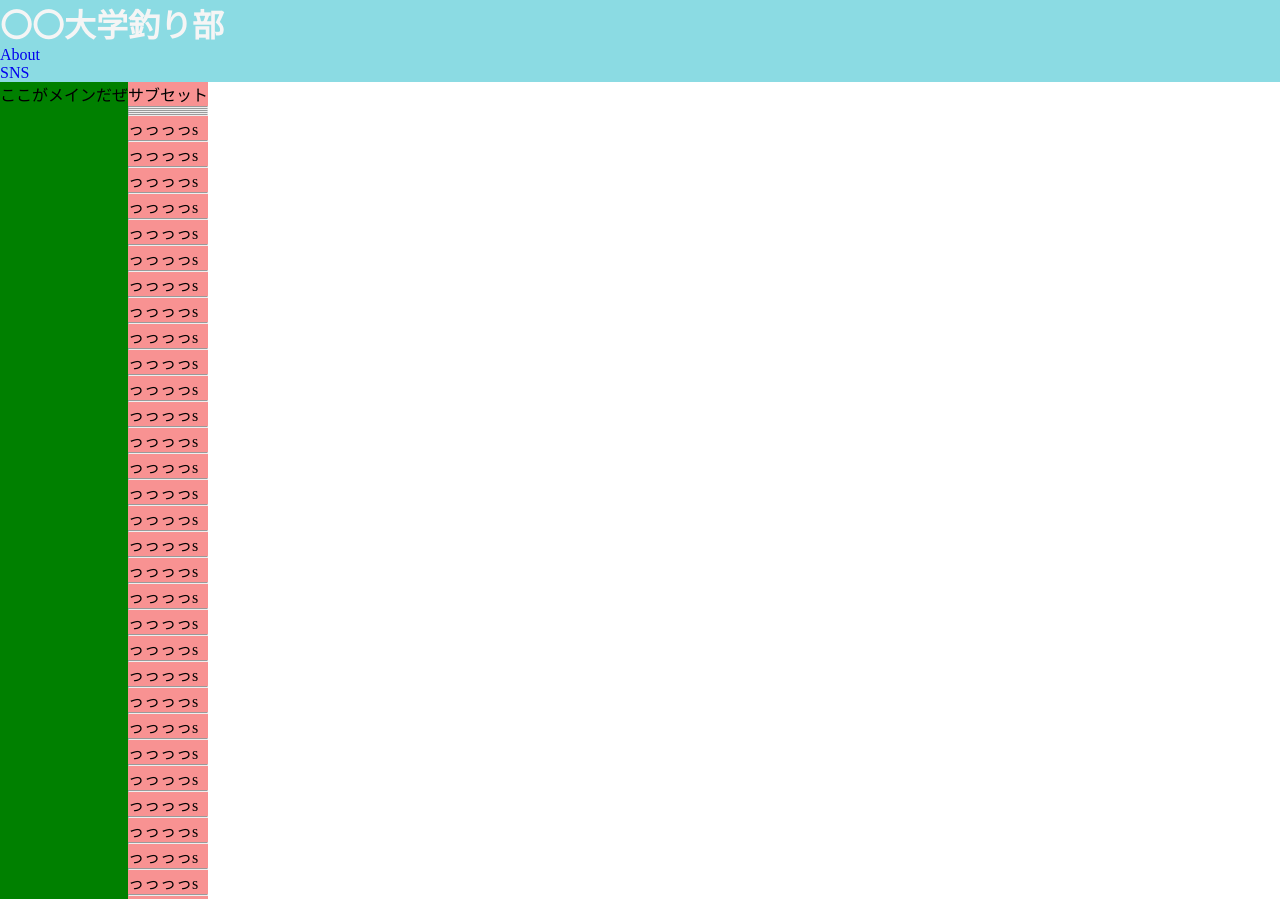
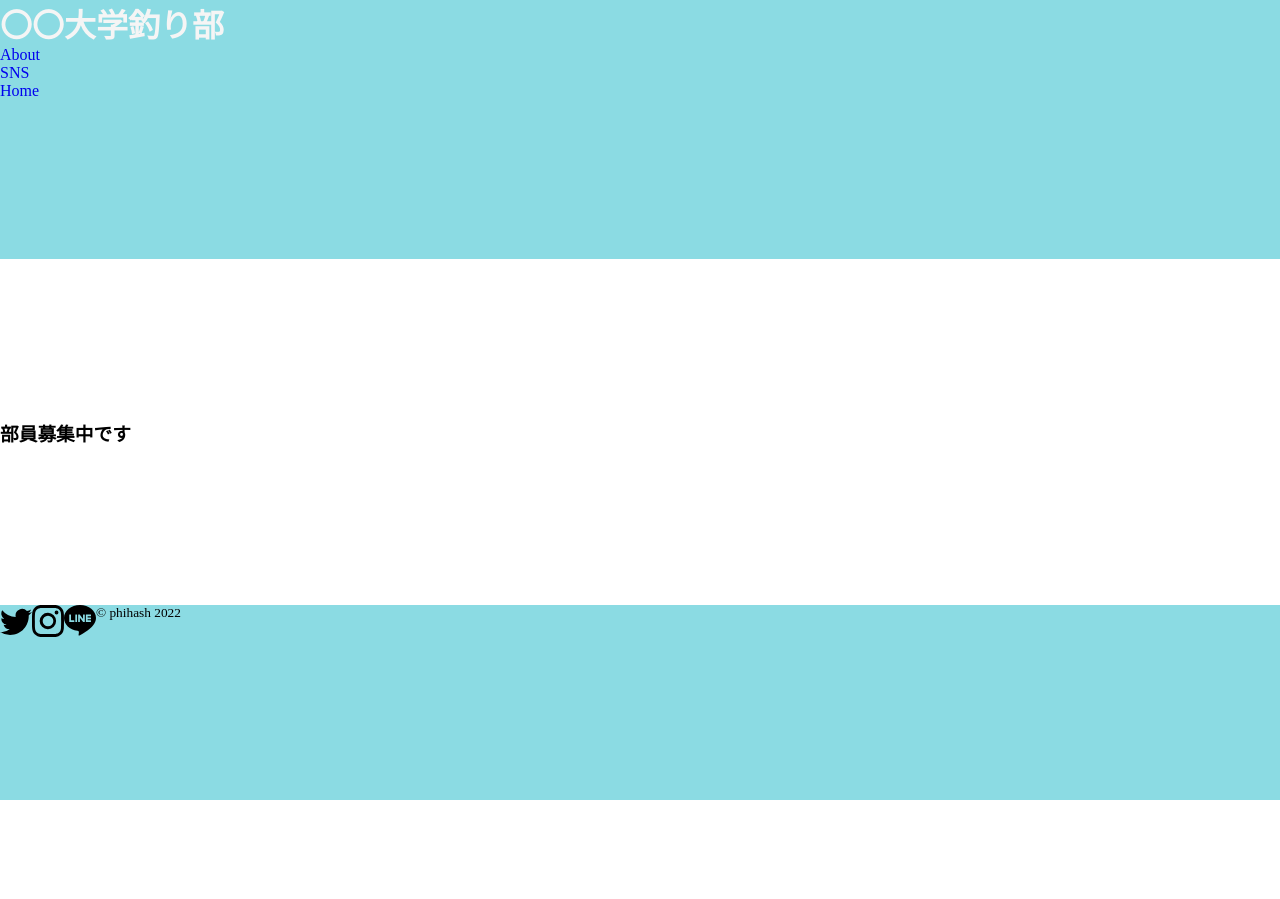
Before and after one commit to phihash/Test, a plain HTML site: page index.html in a window 1280 px wide. Shown: the top 899 px of the page. After the commit the page ends 800 px from the top, so only its background shows below. Drawn offline with nearby package versions, Linux system fonts and the light colour scheme.

```diff
--- a/index.html
+++ b/index.html
@@ -33,88 +33,19 @@
       <ul>
         <li><a href="about.html">About</a></li>
         <li><a href="#sns-link">SNS</a></li>
-        <li><a href=""></a></li>
+        <li><a href="index.html">Home</a></li>
       </ul>
     </nav>
   </header>
   <!-- indexにヒーロー画像 -->
+  <!-- すワイパーJSいれたい -->
   <main class="main">
-    <div class="d-flex">
-      <div class="content">
-        ここがメインだぜ
-      </div>
-      <div class="sub-section">
-        サブセット
-        <hr>
-        <hr>
-        <hr>
-        <hr>
-        <hr>
-        っっっっs
-        <hr>
-        っっっっs
-        <hr>
-        っっっっs
-        <hr>
-        っっっっs
-        <hr>
-        っっっっs
-        <hr>
-        っっっっs
-        <hr>
-        っっっっs
-        <hr>
-        っっっっs
-        <hr>
-        っっっっs
-        <hr>
-        っっっっs
-        <hr>
-        っっっっs
-        <hr>
-        っっっっs
-        <hr>
-        っっっっs
-        <hr>
-        っっっっs
-        <hr>
-        っっっっs
-        <hr>
-        っっっっs
-        <hr>
-        っっっっs
-        <hr>
-        っっっっs
-        <hr>
-        っっっっs
-        <hr>
-        っっっっs
-        <hr>
-        っっっっs
-        <hr>
-        っっっっs
-        <hr>
-        っっっっs
-        <hr>
-        っっっっs
-        <hr>
-        っっっっs
-        <hr>
-        っっっっs
-        <hr>
-        っっっっs
-        <hr>
-        っっっっs
-        <hr>
-        っっっっs
-        <hr>
-        っっっっs
-        <hr>
-        っっっっs
-      </div>
-    </div>
+
   </main>
   <!-- 部員募集欄 -->
+  <div class="recruitment-area">
+   <h3>部員募集中です</h3>
+  </div>
   <footer class="footer d-flex">
     <div class="sns-link d-flex" id="sns-link">
       <div class="sns-link-item">
```
